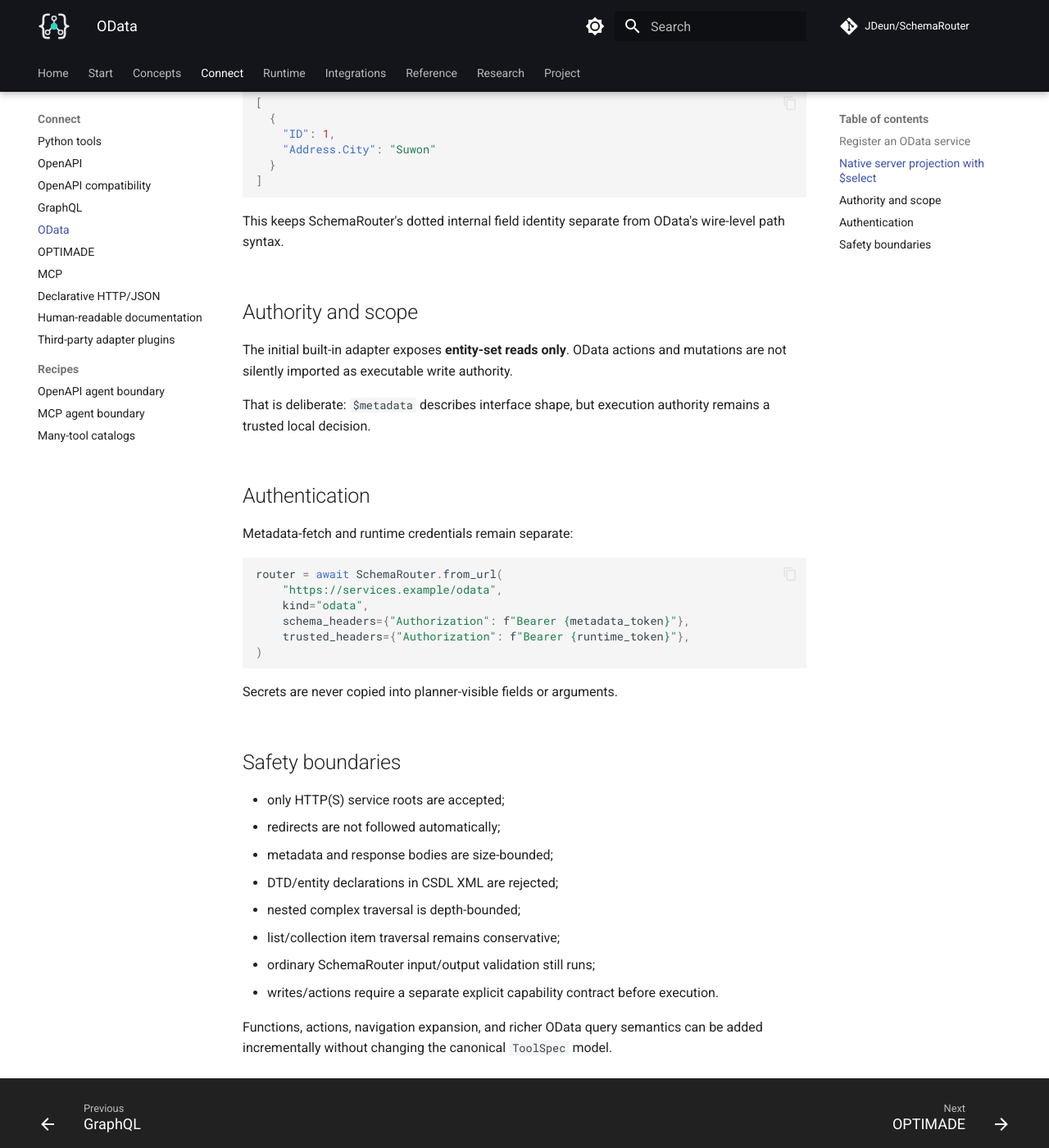
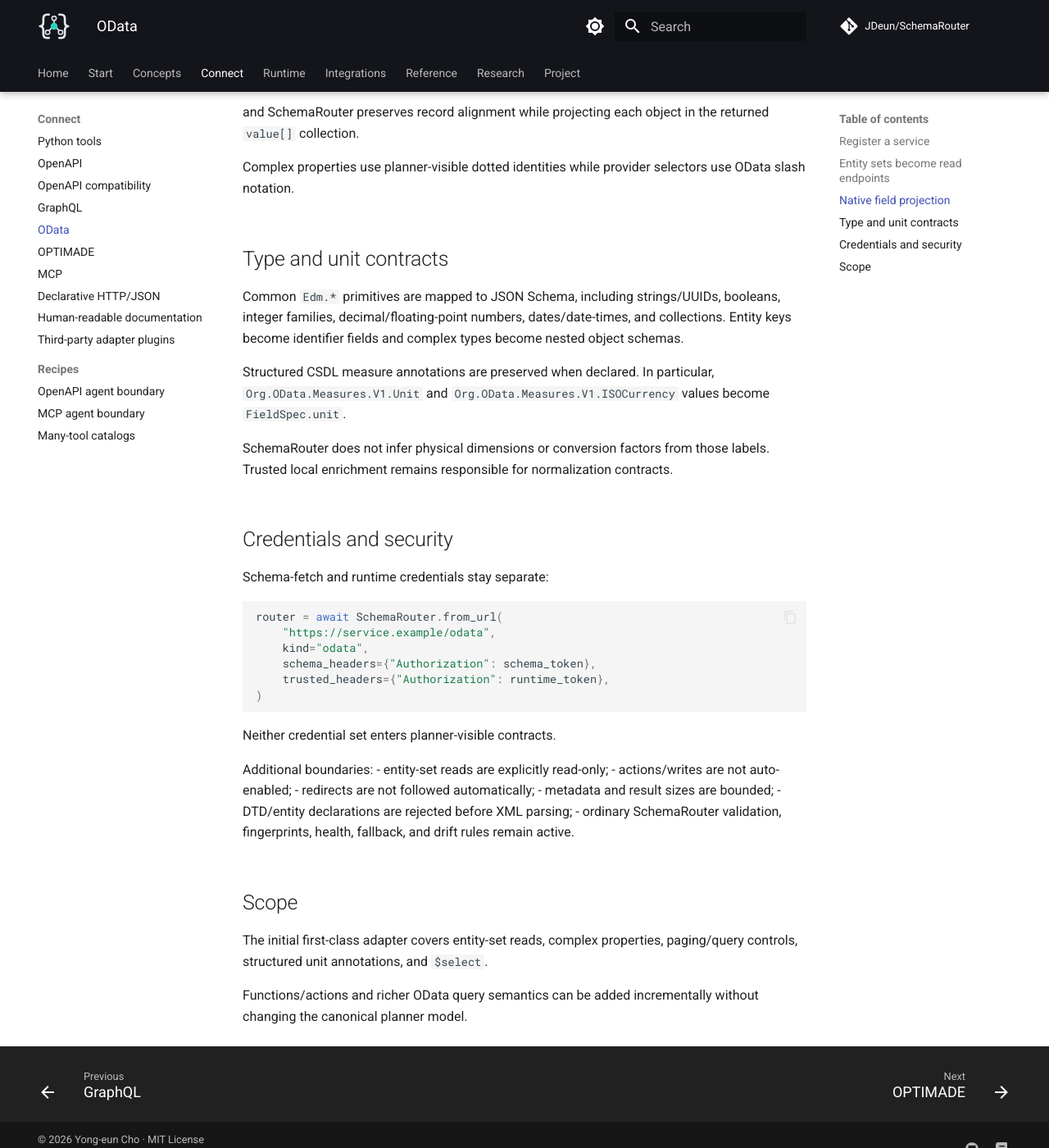
Before and after one commit to JDeun/SchemaRouter, an MkDocs documentation site: the page built from docs/guides/odata.md, in a window 1280 px wide and 1400 px high, scrolled down 1160 px. Shown: the whole window at 82% size. Built offline with MkDocs 1.6.1 and Material for MkDocs 9.7.7, drawn with Linux system fonts in a browser that asks for light colours; comment, search, counter and statistics services are not loaded; some of the changed text lies outside the part shown.

Commit message:
docs: restore OData guide

````diff
--- a/docs/guides/odata.md
+++ b/docs/guides/odata.md
@@ -1,97 +1,96 @@
 # OData
 
-SchemaRouter can ingest an OData v4 service through its machine-readable `$metadata` CSDL document
-and compile entity sets into the canonical capability model.
+SchemaRouter can ingest OData v4 CSDL metadata and compile entity sets into canonical typed
+capabilities.
 
-## Register an OData service
+## Register a service
+
+Pass either the service root or its `$metadata` URL:
 
 ```python
 router = await SchemaRouter.from_url(
-    "https://services.example/odata",
+    "https://service.example/odata",
     kind="odata",
 )
 ```
 
-You may also pass the metadata URL directly:
+SchemaRouter fetches the CSDL metadata and imports entity types, complex types, entity keys, and
+entity sets.
 
-```python
-router = await SchemaRouter.from_url(
-    "https://services.example/odata/$metadata",
-    kind="odata",
-)
-```
+## Entity sets become read endpoints
 
-The adapter imports:
+An entity set such as `Products` becomes a read-only endpoint such as `list_products`.
 
-- entity sets as read-only endpoints;
-- entity and complex-type properties as typed `FieldSpec` values;
-- CSDL keys as identifier fields;
-- common EDM scalar types as JSON Schema;
-- `$filter`, `$orderby`, `$top`, and `$skip` as typed query arguments;
-- nested complex properties as planner-visible dotted paths.
+Standard bounded query controls are exposed as typed parameters:
 
-## Native server projection with `$select`
+- `filter` -> `$filter`
+- `orderby` -> `$orderby`
+- `top` -> `$top`
+- `skip` -> `$skip`
 
-If a plan selects:
+Write operations/actions are not granted automatically.
+
+## Native field projection
+
+OData's `$select` is used as server-side projection. If a plan asks for:
 
 ```text
 ID
 Address.City
 ```
 
-SchemaRouter sends:
+the transport sends:
 
 ```text
 $select=ID,Address/City
 ```
 
-and then projects the returned records into the canonical result shape:
+and SchemaRouter preserves record alignment while projecting each object in the returned
+`value[]` collection.
 
-```json
-[
-  {
-    "ID": 1,
-    "Address.City": "Suwon"
-  }
-]
-```
+Complex properties use planner-visible dotted identities while provider selectors use OData slash
+notation.
 
-This keeps SchemaRouter's dotted internal field identity separate from OData's wire-level path
-syntax.
+## Type and unit contracts
 
-## Authority and scope
+Common `Edm.*` primitives are mapped to JSON Schema, including strings/UUIDs, booleans, integer
+families, decimal/floating-point numbers, dates/date-times, and collections. Entity keys become
+identifier fields and complex types become nested object schemas.
 
-The initial built-in adapter exposes **entity-set reads only**. OData actions and mutations are not
-silently imported as executable write authority.
+Structured CSDL measure annotations are preserved when declared. In particular,
+`Org.OData.Measures.V1.Unit` and `Org.OData.Measures.V1.ISOCurrency` values become
+`FieldSpec.unit`.
 
-That is deliberate: `$metadata` describes interface shape, but execution authority remains a
-trusted local decision.
+SchemaRouter does not infer physical dimensions or conversion factors from those labels. Trusted
+local enrichment remains responsible for normalization contracts.
 
-## Authentication
+## Credentials and security
 
-Metadata-fetch and runtime credentials remain separate:
+Schema-fetch and runtime credentials stay separate:
 
 ```python
 router = await SchemaRouter.from_url(
-    "https://services.example/odata",
+    "https://service.example/odata",
     kind="odata",
-    schema_headers={"Authorization": f"Bearer {metadata_token}"},
-    trusted_headers={"Authorization": f"Bearer {runtime_token}"},
+    schema_headers={"Authorization": schema_token},
+    trusted_headers={"Authorization": runtime_token},
 )
 ```
 
-Secrets are never copied into planner-visible fields or arguments.
+Neither credential set enters planner-visible contracts.
 
-## Safety boundaries
+Additional boundaries:
+- entity-set reads are explicitly read-only;
+- actions/writes are not auto-enabled;
+- redirects are not followed automatically;
+- metadata and result sizes are bounded;
+- DTD/entity declarations are rejected before XML parsing;
+- ordinary SchemaRouter validation, fingerprints, health, fallback, and drift rules remain active.
 
-- only HTTP(S) service roots are accepted;
-- redirects are not followed automatically;
-- metadata and response bodies are size-bounded;
-- DTD/entity declarations in CSDL XML are rejected;
-- nested complex traversal is depth-bounded;
-- list/collection item traversal remains conservative;
-- ordinary SchemaRouter input/output validation still runs;
-- writes/actions require a separate explicit capability contract before execution.
+## Scope
 
-Functions, actions, navigation expansion, and richer OData query semantics can be added
-incrementally without changing the canonical `ToolSpec` model.
+The initial first-class adapter covers entity-set reads, complex properties, paging/query controls,
+structured unit annotations, and `$select`.
+
+Functions/actions and richer OData query semantics can be added incrementally without changing the
+canonical planner model.
````
